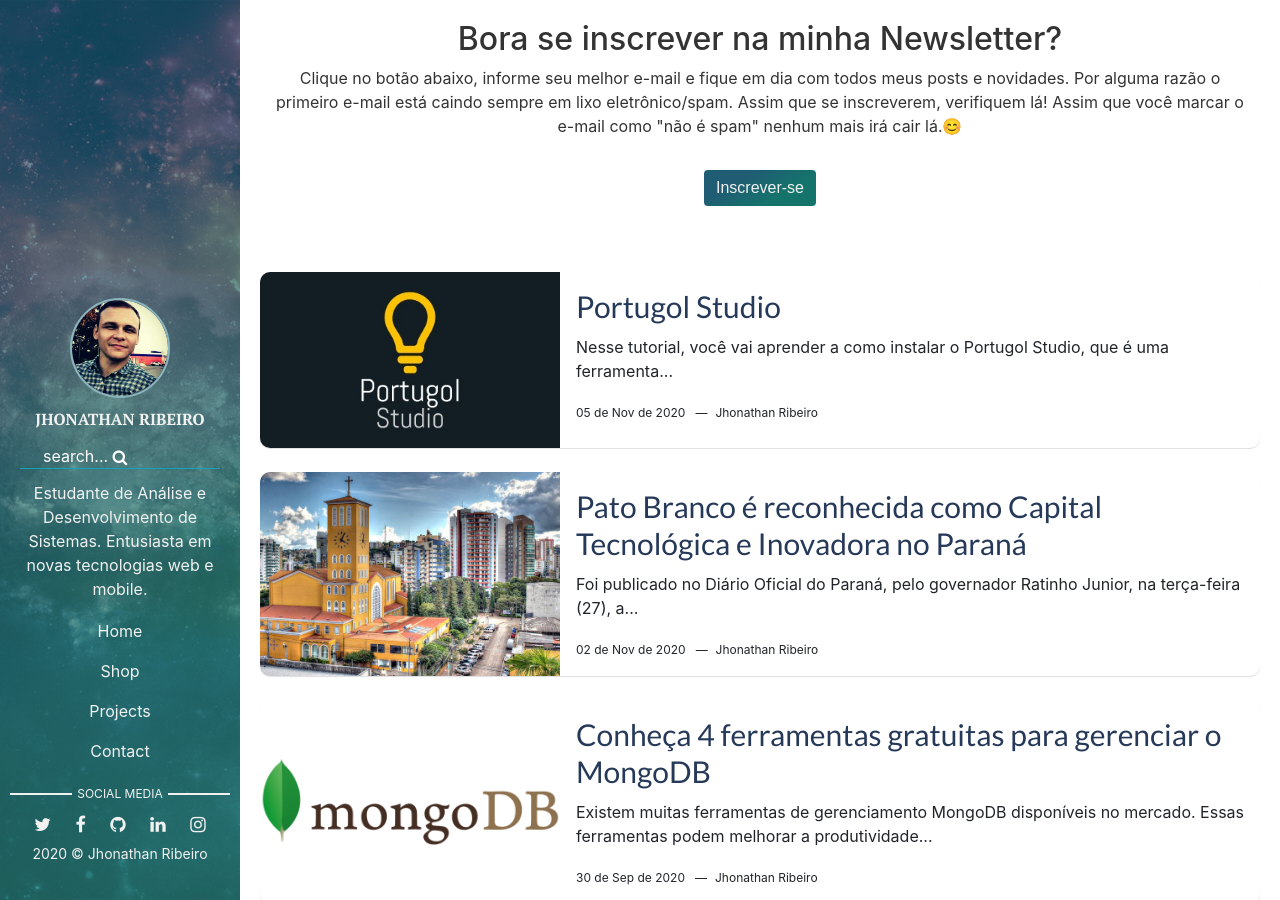
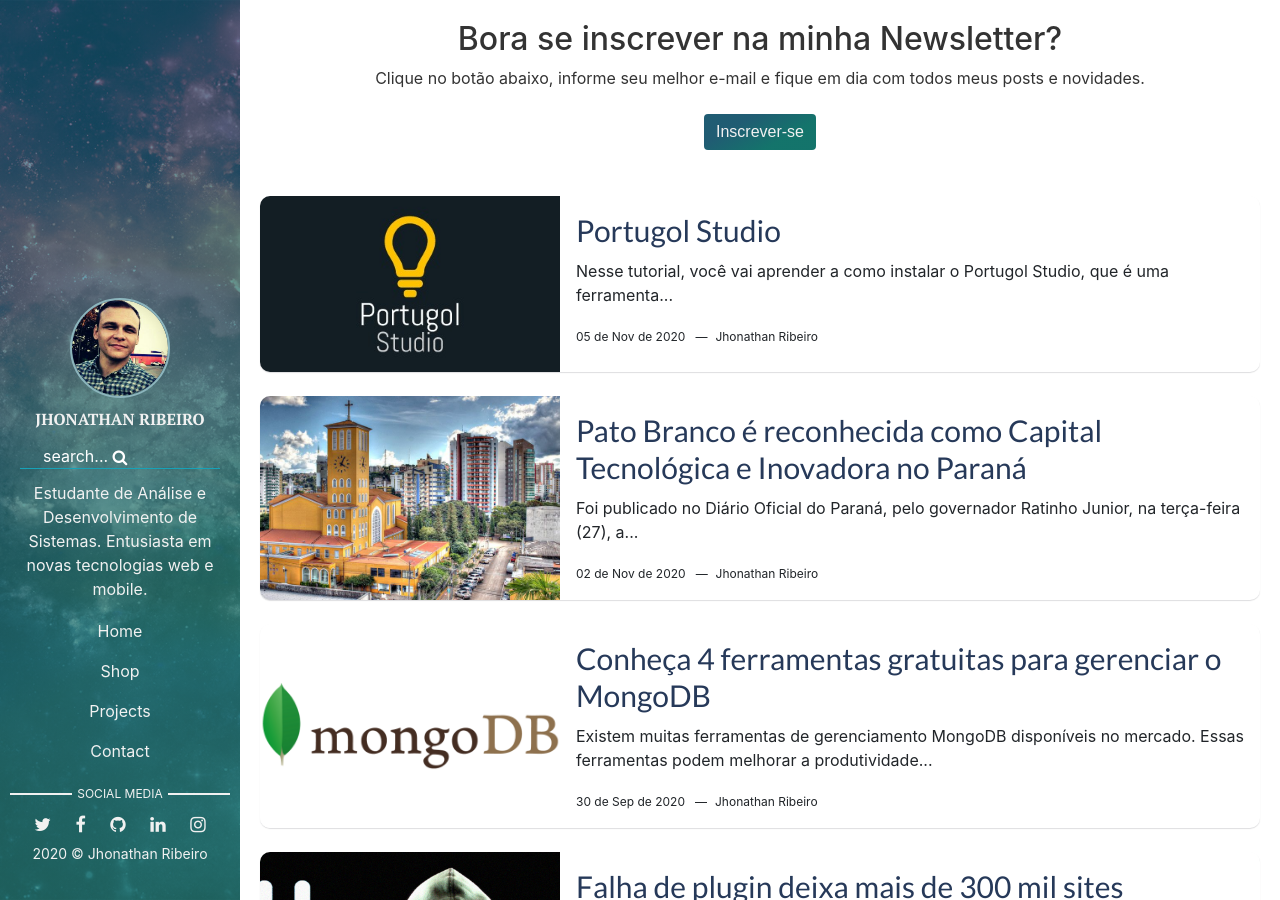
Before and after one commit to JhonathanRibeiro/blog, a Jekyll site: the page built from index.html, in a window 1280 px wide and 900 px high. Built offline with Jekyll 4.4.1, drawn with Linux system fonts in a browser that asks for light colours; the list of posts is cut into pages by our own code.

Commit message:
new css settings

```diff
--- a/_layouts/main.html
+++ b/_layouts/main.html
@@ -83,15 +83,13 @@ layout: default
 <div class="content-box clearfix">
   <!-- Section Newsletter on home page -->
   {% if page.url == "/" %}
-  <section class="newsletter-section-box" style="color: #333!important;padding: 0 10px 50px;">
+  <section class="newsletter-section-box" style="color: #333!important;padding: 0 10px 30px;">
     <h2>Bora se inscrever na minha Newsletter?</h2>
-    <p>Clique no botão abaixo, informe seu melhor e-mail e fique em dia com todos meus posts e novidades. Por alguma razão o primeiro e-mail está caindo sempre em lixo eletrônico/spam.
-    Assim que se inscreverem, verifiquem lá! Assim que você marcar o e-mail como "não é spam" nenhum mais irá cair lá.😊</p>
-    <form class="signup-form form-inline justify-content-center pt-3" id="Form_login" method="POST"
+    <p>Clique no botão abaixo, informe seu melhor e-mail e fique em dia com todos meus posts e novidades.</p>
+    <form class="signup-form form-inline justify-content-center pt-2" id="Form_login" method="POST"
       action="https://github.us18.list-manage.com/subscribe/post?u=267ca37c6e5348cd9abb7f3c0&amp;id=1aa891af16">
         <button type="submit" class="btn btn-bluegreen">Inscrever-se</button>
     </form>
-
   </section>
   {% endif%}
         <ul id="results"></ul>
```
